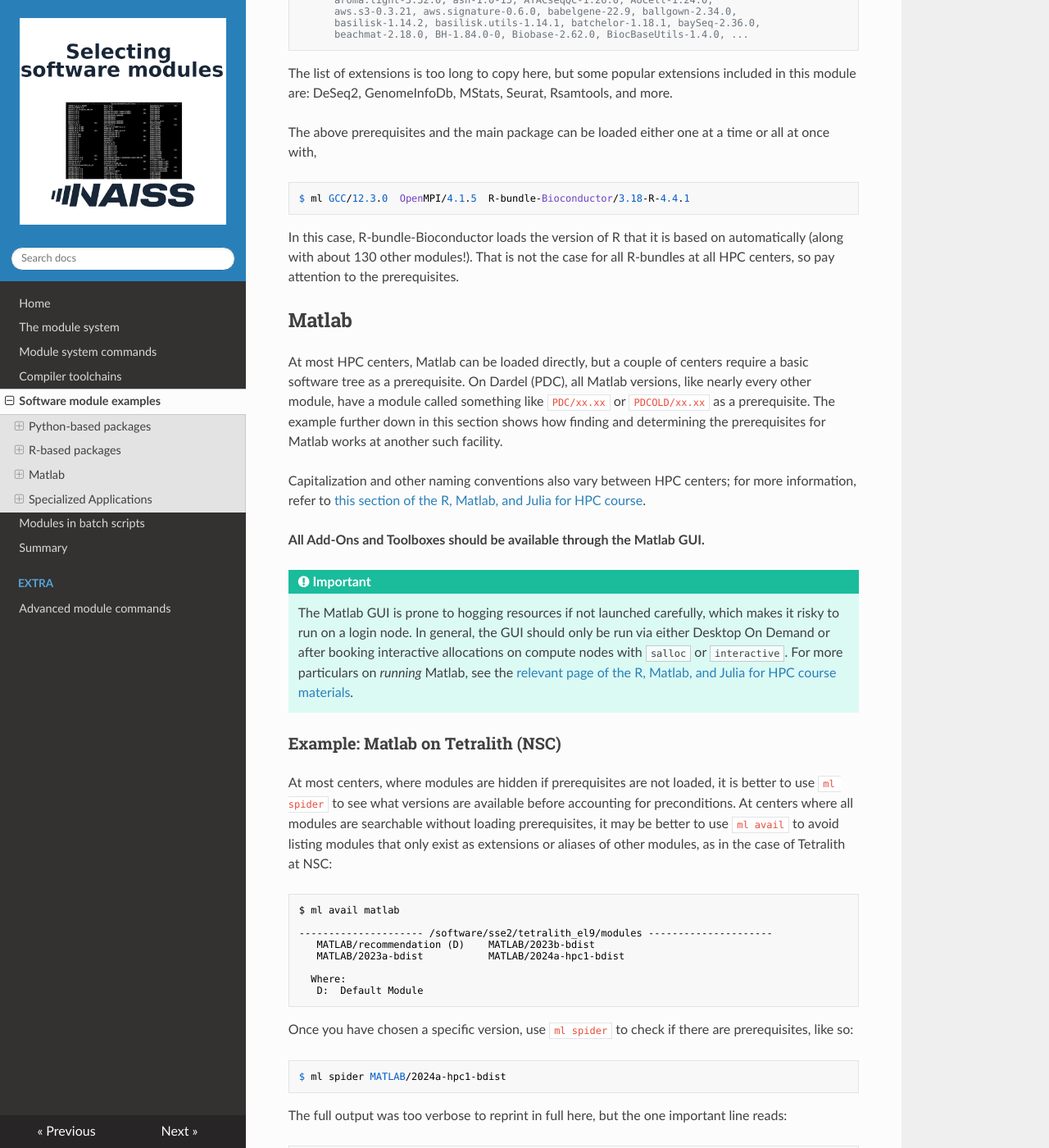
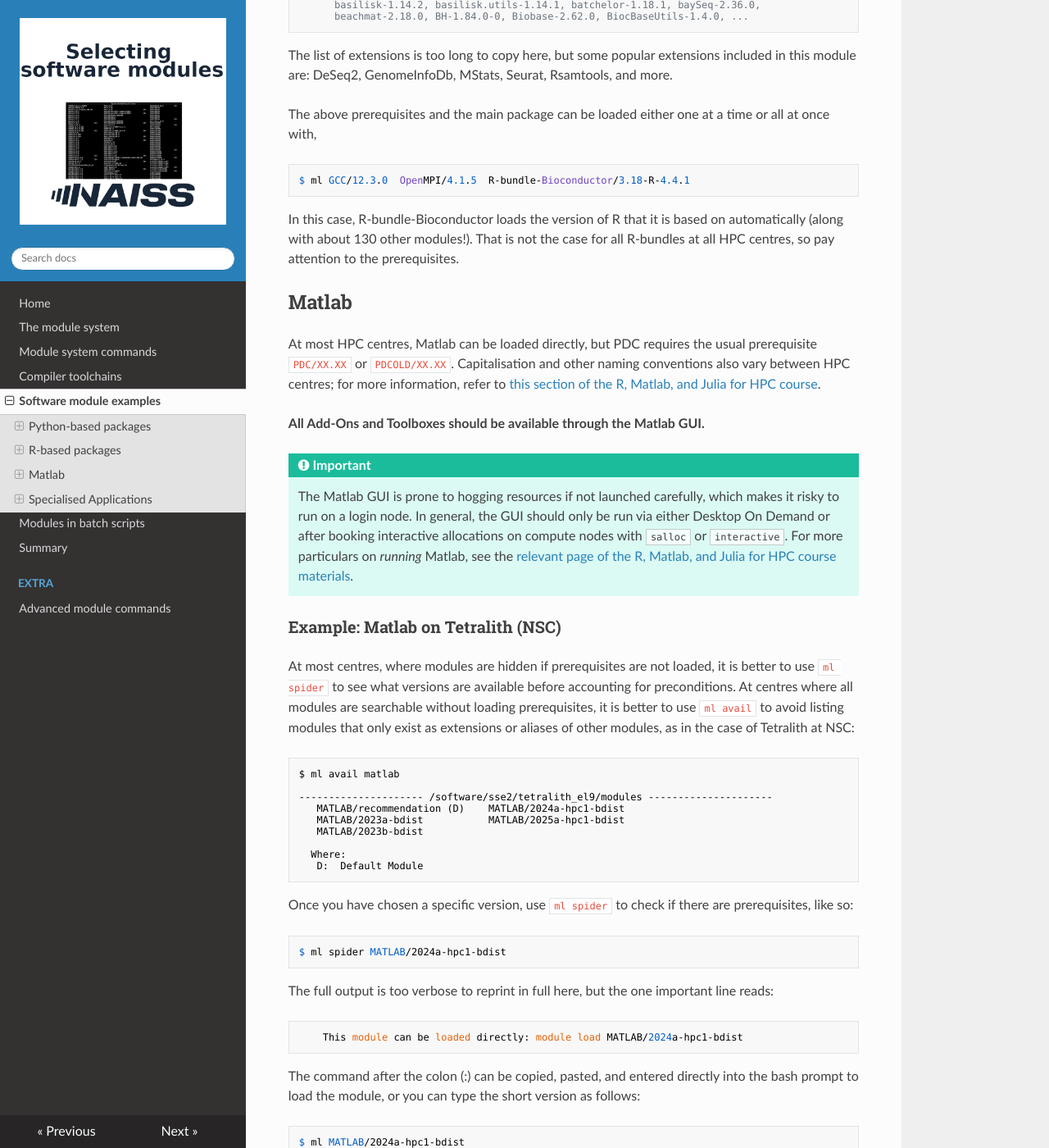
Before and after one commit to hpc2n/selecting-modules, an MkDocs documentation site: the page built from docs/programs.md, in a window 1280 px wide and 1400 px high, scrolled down 8611 px. Shown: the whole window at 82% size. Built offline with MkDocs 1.6.1, drawn with Linux system fonts in a browser that asks for light colours; nearby versions of some CDN libraries; some of the changed text lies outside the part shown.

Commit message:
Update programs.md

````diff
--- a/docs/programs.md
+++ b/docs/programs.md
@@ -31,14 +31,13 @@ Most of the examples below use outputs from Cosmos, but the workflows will be si
 
 ## Python-based packages
 
-It varies between centres how many packages are installed with the base Python packages, how many are installed as separate modules, what prerequsites are required (most centers apart from PDC are the same), and the available version numbers.
+It varies between centres how many packages are installed with the base Python packages, how many are installed as separate modules, what prerequsites are required (most centres apart from PDC are the same), and the available version numbers.
 
 !!! note
 
-    - **HPC2N:** Little is installed with the Python module, but most of the common Python packages are available as extra modules (SciPy-bundle, Jupyter, mpi4py, matplotlib, tensorflow, PyTorch, Python-bundle-PyPi, ...)
-    - **LUNARC:** Little is installed with the Python module, but instead most of the common Python packages are available as extra modules (SciPy-bundle, Jupyter, mpi4py, matplotlib, tensorflow, PyTorch, Python-bundle-PyPi, ...). Anaconda3 bundles more into one module (SciPy, Pandas, Matplotlib, etc), but does not incorporate other modules as well unless they are installed in a custom environment.
-    - **C3SE:** Little is installed with the Python module, but most of the common Python packages are available as extra modules (SciPy-bundle, matplotlib, mpi4py, PyTorch, Python-bundle-PyPi, Jupyter, Horovod)
-    - **NSC:** Little is installed with the Python module, but most of the common Python packages are available as extra modules (SciPy-bundle, matplotlib, mpi4py, PyTorch, Python-bundle-PyPi, Jupyter, ...). Most programs on Tetralith also have an extra prerequisite, `buildtool-easybuild/4.8.0-hpc<version>` that must be loaded before anything else.
+    - **HPC2N** and **C3SE:** Little is installed with the Python module, but most of the common Python packages are available as extra modules (SciPy-bundle, Jupyter, mpi4py, matplotlib, tensorflow, PyTorch, Python-bundle-PyPi, ...)
+    - **LUNARC:** Little is installed with the Python module, but instead most of the common Python packages are available as extra modules (SciPy-bundle, Jupyter, mpi4py, matplotlib, tensorflow, PyTorch, Python-bundle-PyPi, ...). Anaconda3 bundles more into one module (SciPy, Pandas, Matplotlib, etc), but other modules loaded alongside it are typically not recognised. Additional modules must be installed in a custom environment.
+    - **NSC:** Little is installed with the Python module, but most of the common Python packages are available as extra modules (SciPy-bundle, matplotlib, mpi4py, PyTorch, Python-bundle-PyPi, Jupyter, ...). Most programs on Tetralith also have an extra prerequisite, `buildtool-easybuild/4.X.X-hpc<version>` that must be loaded before anything else.
     - **UPPMAX-Pelle:** Little is installed with the Python module, but most of the common Python packages are available as extra modules (SciPy-bundle, matplotlib, mpi4py, Python-bundle-PyPi, Jupyter-lab, ...). No Prerequisites are needed!
     - **UPPMAX-Rackham:** Very many packages are installed with the Python module.
     - **PDC:** most modules included in SciPy-bundle (NumPy, SciPy, Pandas, etc.) are in `cray-python` modules, and these are compatible with a couple of the installed versions of matplotlib. Python modules that do not include the `cray-` prefix have very little installed in them and are not compatible with most other Python-adjacent modules; these are typically intended as bases for users to build their own environments. Most programs on Dardel also have an extra prerequisite, `PDC/XX.XX` or `PDCOLD/XX.XX` that must be loaded before anything else.
@@ -46,7 +45,9 @@ It varies between centres how many packages are installed with the base Python p
 
 ### Example 1: Matplotlib
 
-Matplotlib prerequisites vary significantly across HPC centers: some require none, some need one, some need two, and in some cases Matplotlib is only an extension of another module ([more info on how to find Matplotlib at different HPC centers here](https://uppmax.github.io/HPC-python/day2/matplotlib-intro.html#load-and-run)). A good starting point is to view the output of `ml spider matplotlib` (or `ml avail matplotlib` on NSC), pick an arbitrary version, and view `ml spider matplotlib/<version>`.
+Matplotlib prerequisites vary significantly across HPC centres: some require none, some need one, some need more than one, and in some cases Matplotlib is only an extension of another module ([more info on how to find Matplotlib at different HPC centres here](https://uppmax.github.io/HPC-python/day2/matplotlib-intro.html#load-and-run)).
+
+If you only want to see what Matplotlib depends on, a good starting point is to view the output of `ml spider matplotlib` (or `ml avail matplotlib` on NSC), pick an arbitrary version, and view `ml spider matplotlib/<version>`.
 
 All of the following code blocks in this example are taken from Cosmos.
 
@@ -103,11 +104,11 @@ plotlib/3.8.2" module is available to load.
 
 This means that, on Cosmos at least, only GCC must be loaded before Matplotlib. However, Matplotlib is barely usable without the tools to read in or create the data arrays, so NumPy and/or Pandas are also needed. At most facilities, that means SciPy-bundle is required.
 
-Note that `ml show matplotlib/<version>` does **not** show which Python version is associated with that version of Matplotlib. However, once `GCC` is loaded, you can use `ml avail` with `Python`, `matplotlib`, and/or `SciPy-bundle` to see which versions of these are available to load. Usually there is only 1 version of each per GCC version, but if there are more, the version that loads if you do not specify a version number will be the one with "(D)" next to it.
+Note that `ml show matplotlib/<version>` does **not** show which Python version is associated with that version of Matplotlib. If `GCC` is loaded, then you can use `ml avail` with `Python`, `matplotlib`, and/or `SciPy-bundle` to see which versions of these are available to load.
 
-If you want to move code developed on a personal laptop to the cluster, you will typically only be constrained to a Python version (use `python --version` to check), or more practically, a *range* of versions Python/X.Y.Z in which X absolutely *must* match what you used, Y *should* match but may be flexible by one or two versions, and Z is usually not important.
+The more typical scenario is that you want to move code developed on a personal laptop to the cluster. Then you will mainly be constrained to a range of Python versions `Python/X.Y.Z`, in which X absolutely *must* match what you used, Y *should* match but may be flexible by one or two versions, and Z is usually not that important. In a bash terminal, you can check your Python version with `python --version`.
 
-Let's say you built a script using Python 3.11.8 and a compatible version of Matplotlib on your own laptop. Glob patterns do not work to filter `ml spider` or `ml avail`, so one must view the full list with `ml spider Python` (`ml spider cray-python` on Dardel). Here is the output on Cosmos:
+Let's say you built a script using Python 3.11.8 and a compatible version of Matplotlib on your own laptop. Glob patterns do not work to select subsets of `ml spider` or `ml avail` outputs, so one must view the full list with `ml spider Python` (`ml spider cray-python` on Dardel). Here is the output on Cosmos:
 
 ```bash
 $ ml spider Python
@@ -263,11 +264,11 @@ The `pip list | grep` approach is also helpful if you want to see the version of
 
 !!! tip
 
-    The same list (and grep) approach works for Anaconda3. The only difference is that you use `conda list` instead of `pip list`. The Anaconda3 module file does **not** list the included extensions, so `conda list | grep <package>` is also the *only* way to see if a package is included without starting up a Python command line interface.
+    The same list (and grep) approach works for Anaconda3. The only difference is that you should use `conda list` instead of `pip list` (although `pip list` usually still works). The Anaconda3 module file does **not** list the included extensions, so `conda list | grep <package>` is also the *only* way to see if a package is included without starting up a Python command line interface.
 
 ## R-based packages
 
-At most HPC centers, the base R module usually contains relatively few extensions. Most of the popular packages are in additional bundles like `R-bundle-CRAN` and `R-bundle-Bioconductor`. Most HPC centers have prerequisites for R, but at a few, like Alvis, R can be loaded directly. Always check the prerequisites with `ml spider` or `ml avail`.
+At most HPC centres, the base R module usually contains relatively few extensions. Most of the popular packages are in additional bundles like `R-bundle-CRAN` and `R-bundle-Bioconductor`. Most HPC centres have prerequisites for R, but at a few, like Alvis, R can be loaded directly. Always check the prerequisites with `ml spider` or `ml avail`.
 
 !!! note
 
@@ -275,7 +276,7 @@ At most HPC centers, the base R module usually contains relatively few extension
     - **LUNARC:** Little is installed with the basic R module, but most common packages are available as extensions of R-bundle-CRAN or R-bundle-Bioconductor. RStudio is also a separate module, and is available as an On-Demand application that automatically loads R and various bundles at start-up.
     - **UPPMAX (Pelle):** Little is installed with the basic R module, but most common packages are available as extensions of R-bundle-CRAN or R-bundle-Bioconductor. RStudio installed soon.
     - **UPPMAX (Rackham) and C3SE (Alvis):** R can be loaded directly, but has few installed packages. More common modules are available as extensions with the `R_packages` module. RStudio is also a separate module.
-    - **NSC (Tetralith):** R can be loaded directly, but contains few installed packages, and there are no bundles to provide more. Users are typically expected to install their own extension libraries. RStudio is included in the base R module, however.
+    - **NSC (Tetralith):** R can be loaded directly, but **contains few installed packages, and there are no bundles** to provide more. Users are typically expected to install their own extension libraries. RStudio is included in the base R module, however.
     - **PDC (Dardel):** Like most programs on Dardel, R also has the prerequisite `PDC/XX.XX` or `PDCOLD/XX.XX`, but the compiler and MPI library are chosen for you. There are about 250 packages available in the basic R module, and there are no additional bundles to provide more packages. Users are typically expected to install their own extension libraries.
 
 !!! important
@@ -366,13 +367,11 @@ The above prerequisites and the main package can be loaded either one at a time
 $ ml GCC/12.3.0  OpenMPI/4.1.5  R-bundle-Bioconductor/3.18-R-4.4.1
 ```
 
-In this case, R-bundle-Bioconductor loads the version of R that it is based on automatically (along with about 130 other modules!). That is not the case for all R-bundles at all HPC centers, so pay attention to the prerequisites.
+In this case, R-bundle-Bioconductor loads the version of R that it is based on automatically (along with about 130 other modules!). That is not the case for all R-bundles at all HPC centres, so pay attention to the prerequisites.
 
 ## Matlab
 
-At most HPC centers, Matlab can be loaded directly, but a couple of centers require a basic software tree as a prerequisite. On Dardel (PDC), all Matlab versions, like nearly every other module, have a module called something like `PDC/xx.xx` or `PDCOLD/xx.xx` as a prerequisite. The example further down in this section shows how finding and determining the prerequisites for Matlab works at another such facility.
-
-Capitalization and other naming conventions also vary between HPC centers; for more information, refer to [this section of the R, Matlab, and Julia for HPC course](https://uppmax.github.io/R-matlab-julia-HPC/matlab/load_runMatlab.html#check-for-matlab-versions).
+At most HPC centres, Matlab can be loaded directly, but PDC requires the usual prerequisite `PDC/XX.XX` or `PDCOLD/XX.XX`. Capitalisation and other naming conventions also vary between HPC centres; for more information, refer to [this section of the R, Matlab, and Julia for HPC course](https://uppmax.github.io/R-matlab-julia-HPC/matlab/load_runMatlab.html#check-for-matlab-versions).
 
 **All Add-Ons and Toolboxes should be available through the Matlab GUI.**
 
@@ -382,14 +381,15 @@ Capitalization and other naming conventions also vary between HPC centers; for m
 
 ### Example: Matlab on Tetralith (NSC)
 
-At most centers, where modules are hidden if prerequisites are not loaded, it is better to use `ml spider` to see what versions are available before accounting for preconditions. At centers where all modules are searchable without loading prerequisites, it may be better to use `ml avail` to avoid listing modules that only exist as extensions or aliases of other modules, as in the case of Tetralith at NSC:
+At most centres, where modules are hidden if prerequisites are not loaded, it is better to use `ml spider` to see what versions are available before accounting for preconditions. At centres where all modules are searchable without loading prerequisites, it is better to use `ml avail` to avoid listing modules that only exist as extensions or aliases of other modules, as in the case of Tetralith at NSC:
 
 ```bash
 $ ml avail matlab
 
 --------------------- /software/sse2/tetralith_el9/modules ---------------------
-   MATLAB/recommendation (D)    MATLAB/2023b-bdist
-   MATLAB/2023a-bdist           MATLAB/2024a-hpc1-bdist
+   MATLAB/recommendation (D)    MATLAB/2024a-hpc1-bdist
+   MATLAB/2023a-bdist           MATLAB/2025a-hpc1-bdist
+   MATLAB/2023b-bdist
 
   Where:
    D:  Default Module
@@ -401,7 +401,7 @@ Once you have chosen a specific version, use `ml spider` to check if there are p
 $ ml spider MATLAB/2024a-hpc1-bdist
 ```
 
-The full output was too verbose to reprint in full here, but the one important line reads:
+The full output is too verbose to reprint in full here, but the one important line reads:
 
 ```bash
     This module can be loaded directly: module load MATLAB/2024a-hpc1-bdist
@@ -413,13 +413,13 @@ The command after the colon (:) can be copied, pasted, and entered directly into
 $ ml MATLAB/2024a-hpc1-bdist
 ```
 
-## Specialized Applications
+## Specialised Applications
 
-For most specialized packages (Amber, GROMACS, Nextflow, VASP, etc), unless there is reason to believe it is included in a larger package or you include a spurious non-alphanumeric character, `ml spider` will tell you whether it is installed or not. If the full name of a module includes `CUDA`, then the relevant `CUDA` version will typically be loaded automatically, without the need to choose a CUDA-containing toolchain.
+For most specialised packages (Amber, GROMACS, Nextflow, VASP, etc), unless there is reason to believe it is included in a larger package or you include a spurious non-alphanumeric character, `ml spider` will tell you whether it is installed or not. If the full name of a module includes `CUDA`, then the relevant `CUDA` version will typically be loaded automatically, without the need to choose a CUDA-containing toolchain.
 
 !!! important
 
-    Some specialized modules (e.g., Abaqus, Gaussian, and VASP) are license-restricted, and may not load, or may load but refuse to run, if you are not part of the licensed user group. If you run `ml spider` on a specific version of licensed software, the description may (as with VASP) or may not (as with Gaussian) specify that a license is required. It is encumbant on users to determine the licensing requirements of specialized software packages.
+    Some specialised modules (e.g., Abaqus, Gaussian, and VASP) are license-restricted, so they may not load, or may load but refuse to run, if you are not part of the licensed user group. If you run `ml spider` on a specific version of licensed software, the description may (as with VASP) or may not (as with Gaussian) specify that a license is required. It is encumbant on users to determine the licensing requirements of specialised software packages.
 
 ### Example: OpenFOAM
 
````
Also changed, not shown: other parts of docs/programs.md (+2 -2 lines).
